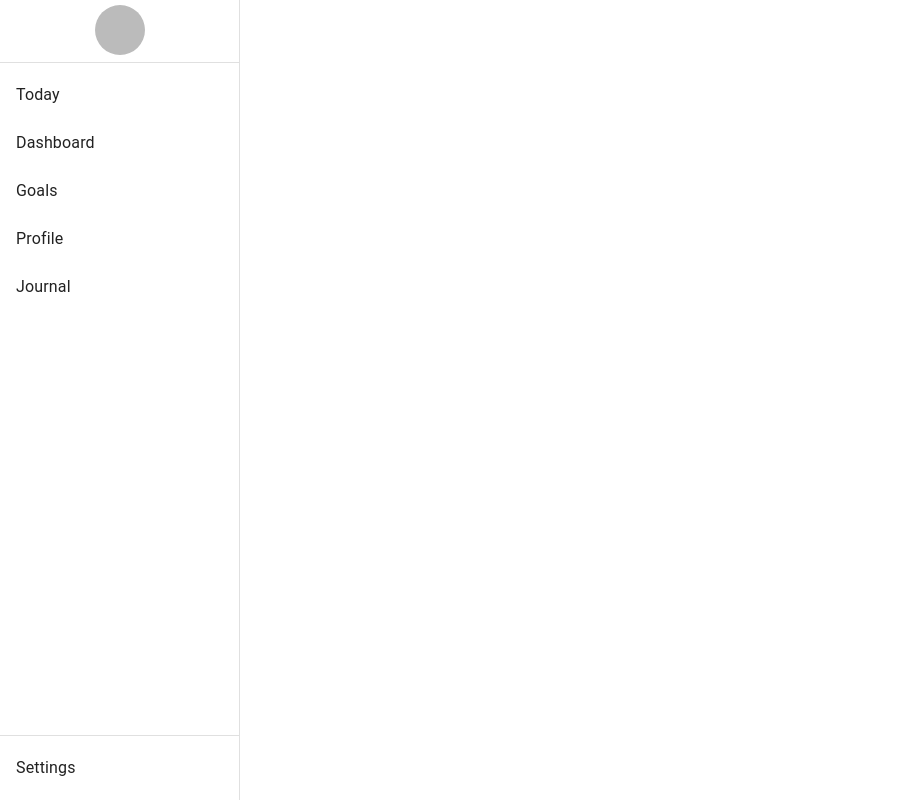
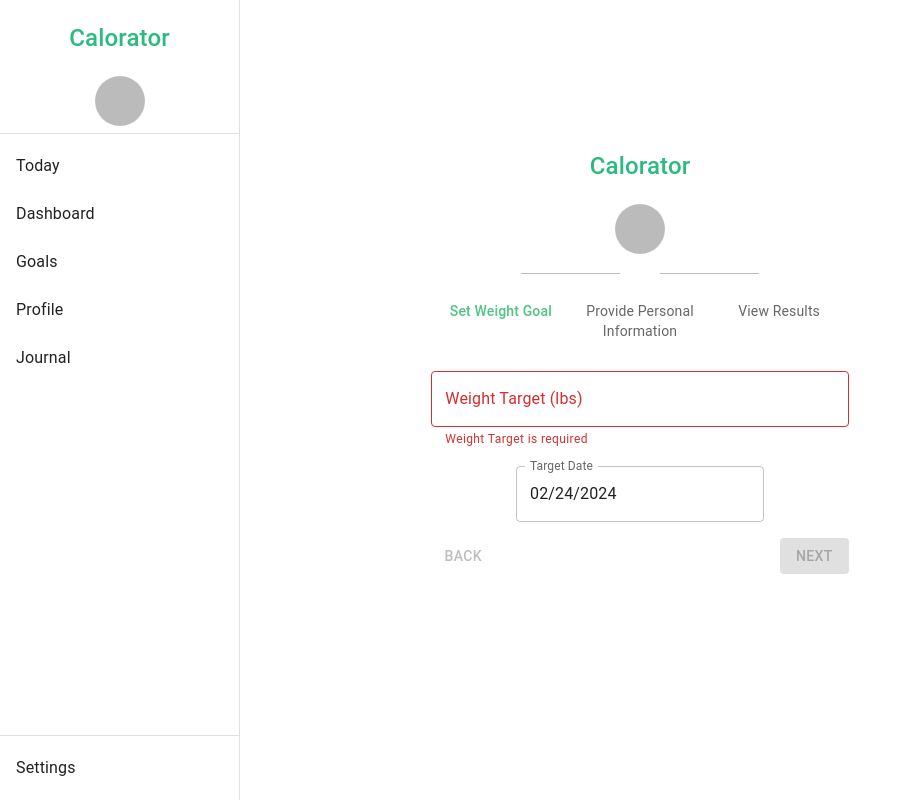
Before and after one commit to j-tran90/calorator, a React (Vite) app: page /creategoal in a window 1280 px wide. Shown: the whole page, without its empty margins (0-912 px from the left). Built offline with nearby package versions, Linux system fonts and the light colour scheme; no server answers; sample sign-in values are in the browser's storage; the HTML template or start-up script is replaced by a standard one.

Commit message:
restructing of pages

```diff
--- a/src/App.jsx
+++ b/src/App.jsx
@@ -2,17 +2,12 @@ import "./App.css";
 import RouteSwitch from "./components/navigation/RouteSwitch";
 import AuthProvider from "./contexts/AuthContext";
 import NavBar from "./components/navigation/NavBar";
-import { useLocation } from "react-router-dom";
 
 function App() {
-  const location = useLocation();
-  const isHomePage = location.pathname === "/"; // Adjust this if your home route is different
-
   return (
     <>
       <AuthProvider>
-        {!isHomePage && <NavBar />}{" "}
-        {/* Render NavBar only if not on home page */}
+        <NavBar />
         <RouteSwitch />
       </AuthProvider>
     </>
--- a/src/components/User.jsx
+++ b/src/components/User.jsx
@@ -1,27 +1,29 @@
-import { Link } from "react-router-dom";
-import { useAuth } from "../contexts/AuthContext";
+import React from "react";
+import { useAuth } from "../contexts/AuthContext"; // Import your AuthContext
+import Brand from "./layouts/Brand";
 
-export default function User() {
-  const { currentUser } = useAuth();
+const User = () => {
+  const { currentUser } = useAuth(); // Access currentUser from AuthContext
+
+  // If currentUser is null, return null to not render anything
+  if (!currentUser) {
+    return null;
+  }
+
   return (
-    <>
-      <Link as={Link} to='/profile'>
-        <img
-          src={
-            currentUser.photoURL ||
-            "https://icon-library.com/images/guest-account-icon/guest-account-icon-1.jpg"
-          }
-          alt='...'
-          style={{
-            borderRadius: "100px",
-            minHeight: "50px",
-            height: "50px",
-            color: "white",
-            marginTop: "5px",
-          }}
-        />
-      </Link>
-      {/* <div> {currentUser.displayName || "User"}</div> */}
-    </>
+    <div>
+      {/* Render user information when logged in */}
+      <h2><Brand /></h2>
+      <img
+        src={
+          currentUser.photoURL ||
+          "https://cdn-icons-png.flaticon.com/256/9230/9230519.png"
+        }
+        alt='User Avatar'
+        style={{ borderRadius: "50%", width: "50px", height: "50px" }}
+      />
+    </div>
   );
-}
+};
+
+export default User;
--- a/src/components/layout/MainLayout.jsx
+++ /dev/null
@@ -1,14 +0,0 @@
-// src/components/layout/MainLayout.jsx
-import React from "react";
-import NavBar from "../navigation/NavBar";
-
-const MainLayout = ({ children }) => {
-  return (
-    <>
-      <NavBar />
-      <div>{children}</div>
-    </>
-  );
-};
-
-export default MainLayout;
--- /dev/null
+++ b/src/components/layouts/MainLayout.jsx
@@ -0,0 +1,18 @@
+import React from "react";
+import { useAuth } from "../../contexts/AuthContext";
+import ResponsiveDrawer from "../navigation/NavBar"; // Ensure this path is correct
+import { Outlet } from "react-router-dom";
+
+const MainLayout = () => {
+  const { currentUser } = useAuth();
+
+  return (
+    <div>
+      {/* Render ResponsiveDrawer only if currentUser is not null */}
+      {currentUser && <ResponsiveDrawer />}
+      <Outlet /> {/* This renders the child routes */}
+    </div>
+  );
+};
+
+export default MainLayout;
--- a/src/components/navigation/NavBar.jsx
+++ b/src/components/navigation/NavBar.jsx
@@ -9,12 +9,13 @@ import IconButton from "@mui/material/IconButton";
 import List from "@mui/material/List";
 import MenuIcon from "@mui/icons-material/Menu";
 import Toolbar from "@mui/material/Toolbar";
-import User from "..//User";
+import User from "..//User"; // Ensure this path is correct
 import NavLinks from "./NavLinks";
 import { Stack } from "@mui/material";
 import ListItem from "@mui/material/ListItem";
 import ListItemButton from "@mui/material/ListItemButton";
 import ListItemText from "@mui/material/ListItemText";
+import { useAuth } from "../../contexts/AuthContext"; // Import your AuthContext
 
 const drawerWidth = 240;
 
@@ -22,6 +23,8 @@ function ResponsiveDrawer(props) {
   const { window } = props;
   const [mobileOpen, setMobileOpen] = React.useState(false);
   const [isClosing, setIsClosing] = React.useState(false);
+
+  const { currentUser } = useAuth(); // Access currentUser from AuthContext
 
   const handleDrawerClose = () => {
     setIsClosing(true);
@@ -44,21 +47,27 @@ function ResponsiveDrawer(props) {
         height: "100%",
         display: "flex",
         flexDirection: "column",
-        justifyContent: "center", // Center vertically
-        alignItems: "center", // Center horizontally
+        justifyContent: "center",
+        alignItems: "center",
+        textAlign: "center", // Center text if any
       }}
     >
-      <User />
+      <div
+        style={{
+          display: "flex",
+          justifyContent: "center",
+          alignItems: "center",
+        }}
+      >
+        <User /> {/* Ensure this renders your user image */}
+      </div>
       <Divider sx={{ width: "100%" }} />
-
       <List sx={{ flexGrow: 1, width: "100%" }}>
         <NavLinks onLinkClick={handleDrawerClose} />
       </List>
       <Divider sx={{ width: "100%" }} />
-
       <Box sx={{ mt: "auto", width: "100%" }}>
         <List>
-          {/* Additional Links */}
           <ListItem disablePadding>
             <ListItemButton to='/settings' onClick={handleDrawerClose}>
               <ListItemText primary='Settings' />
@@ -68,6 +77,12 @@ function ResponsiveDrawer(props) {
       </Box>
     </div>
   );
+
+  // Return null if the user is not logged in
+  if (!currentUser) {
+    return null; // Don't render the drawer if not logged in
+  }
+
   const container =
     window !== undefined ? () => window().document.body : undefined;
 
--- a/src/components/navigation/PrivateRoute.jsx
+++ b/src/components/navigation/PrivateRoute.jsx
@@ -1,12 +1,11 @@
 import { Navigate } from "react-router-dom";
 import { useAuth } from "../../contexts/AuthContext";
 
-export const PrivateRoute = ({ children }) => {
+const PrivateRoute = ({ children }) => {
   const { currentUser } = useAuth();
-  if (!currentUser) {
-    return <Navigate to='/' replace />;
-  }
-  return children;
+
+  // Redirect to login if not authenticated
+  return currentUser ? children : <Navigate to='/login' replace />;
 };
 
 export default PrivateRoute;
--- a/src/components/navigation/RouteSwitch.jsx
+++ b/src/components/navigation/RouteSwitch.jsx
@@ -1,8 +1,7 @@
-// src/components/navigation/RouteSwitch.js
-import { Routes, Route } from "react-router-dom";
+import { Routes, Route, Navigate } from "react-router-dom";
 import { useAuth } from "../../contexts/AuthContext";
 import PrivateRoute from "./PrivateRoute";
-import Home from "../pages/Home"; // You can keep Home for other purposes later
+import Home from "../pages/Home";
 import Register from "../pages/Register";
 import Login from "../pages/Login";
 import Profile from "../pages/Profile";
@@ -10,32 +9,40 @@ import CreateGoal from "../pages/CreateGoal";
 import Dashboard from "../pages/Dashboard";
 import Journal from "../pages/Journal";
 import SearchResults from "../pages/SearchResults";
-import MainLayout from "../layout/MainLayout"; // Import the MainLayout
+import MainLayout from "../layouts/MainLayout";
 
 const RouteSwitch = () => {
   const { currentUser } = useAuth();
 
   return (
     <Routes>
-      <Route path='/searchresults' element={<SearchResults />} />
+      {/* Public routes without MainLayout */}
+      <Route
+        path='/'
+        element={currentUser ? <Navigate to='/dashboard' replace /> : <Home />}
+      />
+      <Route
+        path='/login'
+        element={currentUser ? <Navigate to='/dashboard' replace /> : <Login />}
+      />
+      <Route
+        path='/register'
+        element={
+          currentUser ? <Navigate to='/dashboard' replace /> : <Register />
+        }
+      />
 
-      {/* Root path for Login and Register */}
-      {!currentUser ? (
+      {/* Routes wrapped with MainLayout */}
+      <Route element={<MainLayout />}>
         <Route
-          path='/'
+          path='/dashboard'
           element={
-            <>
-              <Login />
-              <Register />
-            </>
+            currentUser ? <Dashboard /> : <Navigate to='/login' replace />
           }
         />
-      ) : (
-        <Route path='/' element={<Dashboard />} />
-      )}
+        <Route path='/searchresults' element={<SearchResults />} />
 
-      {/* Protected Routes with NavBar */}
-      <Route element={<MainLayout />}>
+        {/* Protected Routes within MainLayout */}
         <Route
           path='/profile'
           element={
@@ -60,10 +67,9 @@ const RouteSwitch = () => {
             </PrivateRoute>
           }
         />
-        <Route path='/dashboard' element={<Dashboard />} />
       </Route>
 
-      {/* 404 Not Found */}
+      {/* 404 - Not Found Route */}
       <Route path='*' element={<h1>404 Not Found!</h1>} />
     </Routes>
   );
--- a/src/components/pages/Home.jsx
+++ b/src/components/pages/Home.jsx
@@ -4,6 +4,16 @@ import { FaUserCheck } from "react-icons/fa6";
 import { FaUserPen } from "react-icons/fa6";
 
 export default function Home() {
+  const SimpleTest = () => {
+    const { currentUser } = useAuth();
+    return (
+      <div>
+        <h1>Simple Test</h1>
+        {currentUser ? <p>User is logged in</p> : <p>No user logged in</p>}
+      </div>
+    );
+  };
+
   return (
     <>
       <h1 style={{ color: "#2bbb7f" }}>Calorator</h1>
--- a/src/components/pages/Login.jsx
+++ b/src/components/pages/Login.jsx
@@ -2,7 +2,7 @@ import { useRef, useState } from "react";
 import { useAuth } from "../../contexts/AuthContext";
 import { Link, useNavigate } from "react-router-dom";
 import ProviderLogin from "../ProviderLogin";
-import Brand from "../layout/Brand";
+import Brand from "../layouts/Brand";
 
 export default function Login() {
   const emailRef = useRef();
--- a/src/contexts/AuthContext.jsx
+++ b/src/contexts/AuthContext.jsx
@@ -15,7 +15,7 @@ export function useAuth() {
 }
 
 export default function AuthProvider({ children }) {
-  const [currentUser, setCurrentUser] = useState();
+  const [currentUser, setCurrentUser] = useState(null); // Initialize with null
   const [loading, setLoading] = useState(true);
   const provider = new GoogleAuthProvider();
 
@@ -43,7 +43,6 @@ export default function AuthProvider({ children }) {
 
   const googleLogin = () => {
     const googleAuth = getAuth();
-
     signInWithPopup(googleAuth, provider);
   };
 
@@ -63,12 +62,13 @@ export default function AuthProvider({ children }) {
     deleteUser(user || currentUser)
       .then(() => {})
       .catch((error) => {
-        ("Deletion Failed");
+        console.log("Deletion Failed", error);
       });
   }
 
   useEffect(() => {
     const unsubscribe = auth.onAuthStateChanged((user) => {
+      console.log("Auth state changed:", user); // Log user object
       setCurrentUser(user);
       setLoading(false);
     });
@@ -88,7 +88,8 @@ export default function AuthProvider({ children }) {
 
   return (
     <AuthContext.Provider value={value}>
-      {!loading && children}
+      {!loading && children}{" "}
+      {/* Ensure children are rendered only when loading is false */}
     </AuthContext.Provider>
   );
 }
```
Also changed, not shown: src/components/pages/Auth.jsx (deleted, +0 -16 lines), src/components/layouts/Brand.jsx (renamed from src/components/layout/Brand.jsx).
